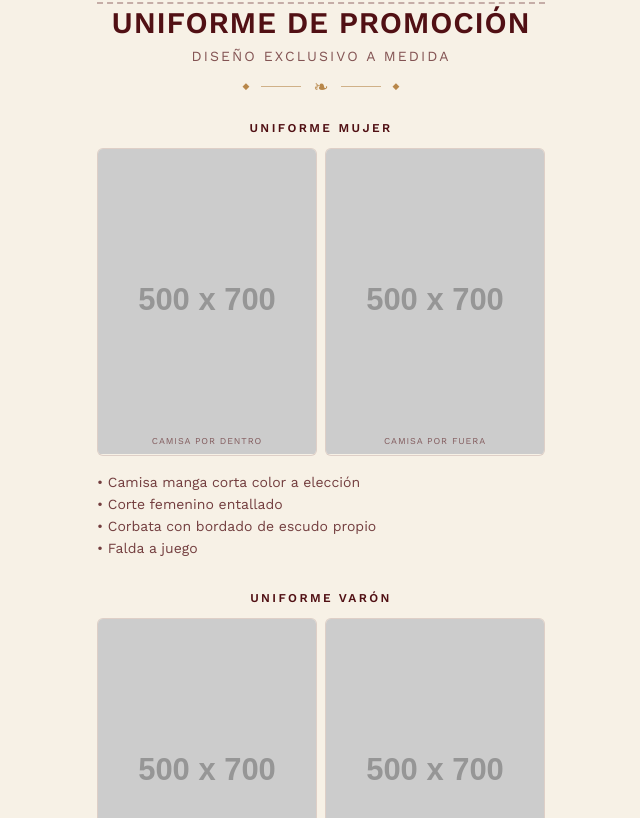
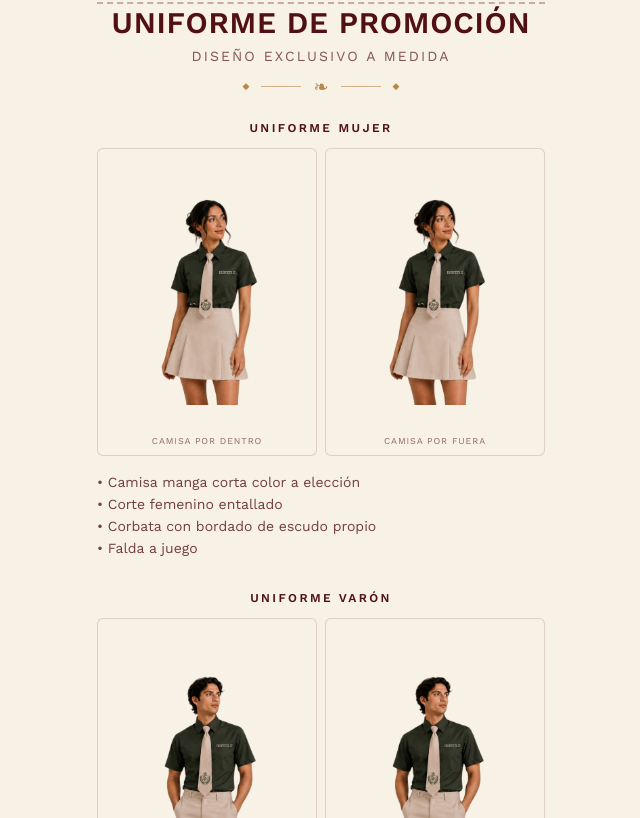
Before and after one commit to BladimirBLopez/Alexander-s-moda, a Next.js app: page /catalogo in a window 1280 px wide. Shown: the part 222-1040 px from the top of the page, without its empty margins (319-959 px from the left). Built offline with nearby package versions, Linux system fonts and the light colour scheme.

Commit message:
Usar fotos reales sin fondo, placeholder real (recuadro vacio) cuando falten

```diff
--- a/app/catalogo/page.tsx
+++ b/app/catalogo/page.tsx
@@ -3,6 +3,25 @@ import Image from "next/image";
 import { productos } from "@/lib/productos";
 
 const WHATSAPP_NUMERO = "59177974868";
+
+function FotoOPlaceholder({ src, alt, label }: { src?: string; alt: string; label: string }) {
+  return (
+    <div className="relative aspect-[5/7] rounded-md overflow-hidden bg-[var(--color-papel)] border border-[var(--color-bordo)]/15">
+      {src ? (
+        <Image src={src} alt={alt} fill className="object-contain" />
+      ) : (
+        <div className="w-full h-full flex items-center justify-center text-center px-2">
+          <span className="text-[10px] uppercase tracking-[0.1em] text-[var(--color-bordo)]/40">
+            Foto pendiente
+          </span>
+        </div>
+      )}
+      <span className="absolute bottom-1.5 left-0 right-0 text-center text-[9px] uppercase tracking-[0.1em] text-[var(--color-bordo)]/60">
+        {label}
+      </span>
+    </div>
+  );
+}
 
 function SeccionGenero({
   titulo,
@@ -11,8 +30,8 @@ function SeccionGenero({
   bullets,
 }: {
   titulo: string;
-  fotoDentro: string;
-  fotoFuera: string;
+  fotoDentro?: string;
+  fotoFuera?: string;
   bullets: string[];
 }) {
   return (
@@ -21,18 +40,8 @@ function SeccionGenero({
         {titulo}
       </p>
       <div className="grid grid-cols-2 gap-2 mb-4">
-        <div className="relative aspect-[5/7] rounded-md overflow-hidden bg-[var(--color-papel)] border border-[var(--color-bordo)]/15">
-          <Image src={fotoDentro} alt={`${titulo} - camisa por dentro`} fill unoptimized className="object-contain" />
-          <span className="absolute bottom-1.5 left-0 right-0 text-center text-[9px] uppercase tracking-[0.1em] text-[var(--color-bordo)]/60">
-            Camisa por dentro
-          </span>
-        </div>
-        <div className="relative aspect-[5/7] rounded-md overflow-hidden bg-[var(--color-papel)] border border-[var(--color-bordo)]/15">
-          <Image src={fotoFuera} alt={`${titulo} - camisa por fuera`} fill unoptimized className="object-contain" />
-          <span className="absolute bottom-1.5 left-0 right-0 text-center text-[9px] uppercase tracking-[0.1em] text-[var(--color-bordo)]/60">
-            Camisa por fuera
-          </span>
-        </div>
+        <FotoOPlaceholder src={fotoDentro} alt={`${titulo} - camisa por dentro`} label="Camisa por dentro" />
+        <FotoOPlaceholder src={fotoFuera} alt={`${titulo} - camisa por fuera`} label="Camisa por fuera" />
       </div>
       <ul className="text-sm text-[var(--color-bordo)]/80 space-y-0.5">
         {bullets.map((b) => (
--- a/lib/productos.ts
+++ b/lib/productos.ts
@@ -7,14 +7,11 @@ export type Producto = {
   colores: { nombre: string; hex: string }[];
   bulletsMujer: string[];
   bulletsHombre: string[];
-  fotoMujerDentro: string;
-  fotoMujerFuera: string;
-  fotoHombreDentro: string;
-  fotoHombreFuera: string;
+  fotoMujerDentro?: string;
+  fotoMujerFuera?: string;
+  fotoHombreDentro?: string;
+  fotoHombreFuera?: string;
 };
-
-const PLACEHOLDER = (label: string) =>
-  `https://placehold.co/500x700/511014/ddb779?text=${encodeURIComponent(label)}`;
 
 export const productos: Producto[] = [
   {
@@ -39,9 +36,10 @@ export const productos: Producto[] = [
       "Corbata con bordado de escudo propio",
       "Pantalón a juego",
     ],
-    fotoMujerDentro: PLACEHOLDER("Mujer - camisa dentro"),
-    fotoMujerFuera: PLACEHOLDER("Mujer - camisa fuera"),
-    fotoHombreDentro: PLACEHOLDER("Hombre - camisa dentro"),
-    fotoHombreFuera: PLACEHOLDER("Hombre - camisa fuera"),
+    // TODO: reemplazar por fotos reales de "por dentro" y "por fuera" cuando esten disponibles
+    fotoMujerDentro: "/catalogo/promo-mujer.png",
+    fotoMujerFuera: "/catalogo/promo-mujer.png",
+    fotoHombreDentro: "/catalogo/promo-hombre.png",
+    fotoHombreFuera: "/catalogo/promo-hombre.png",
   },
 ];
```
